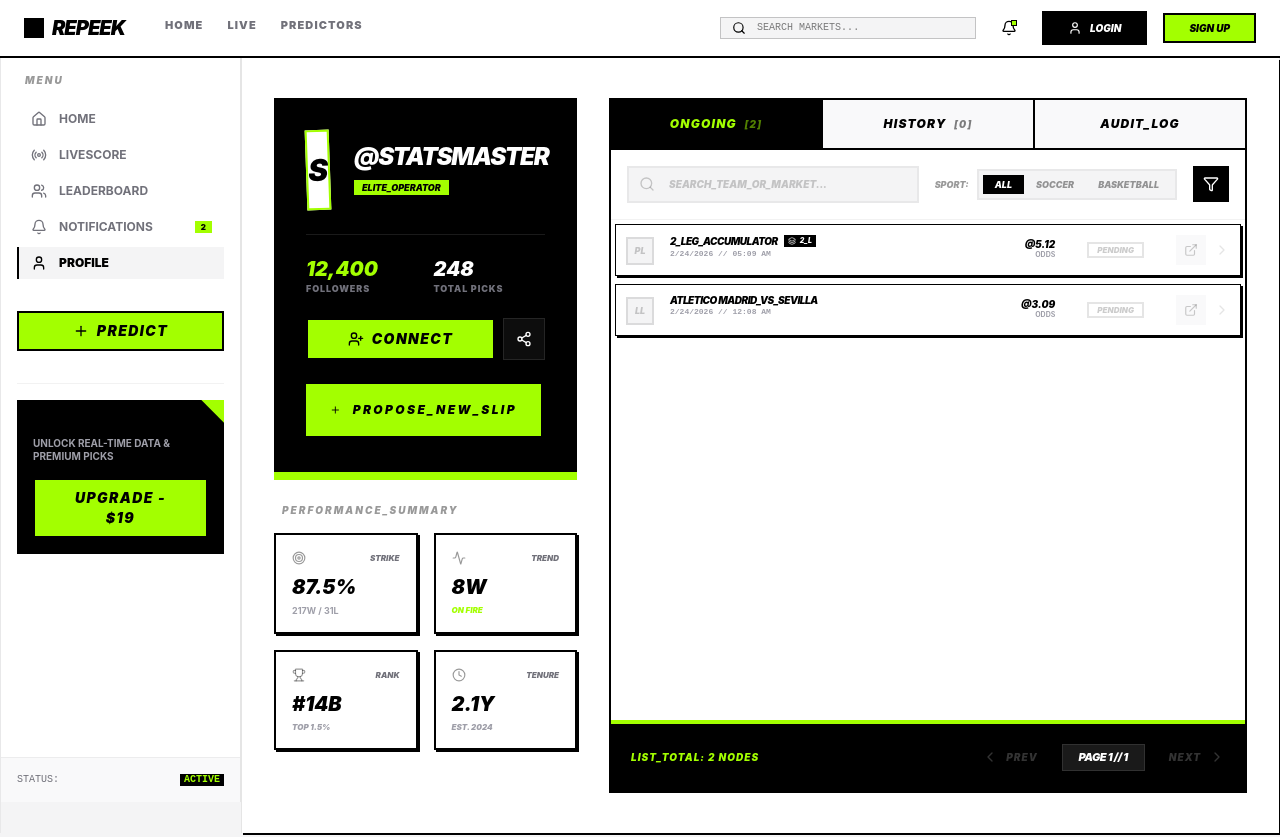
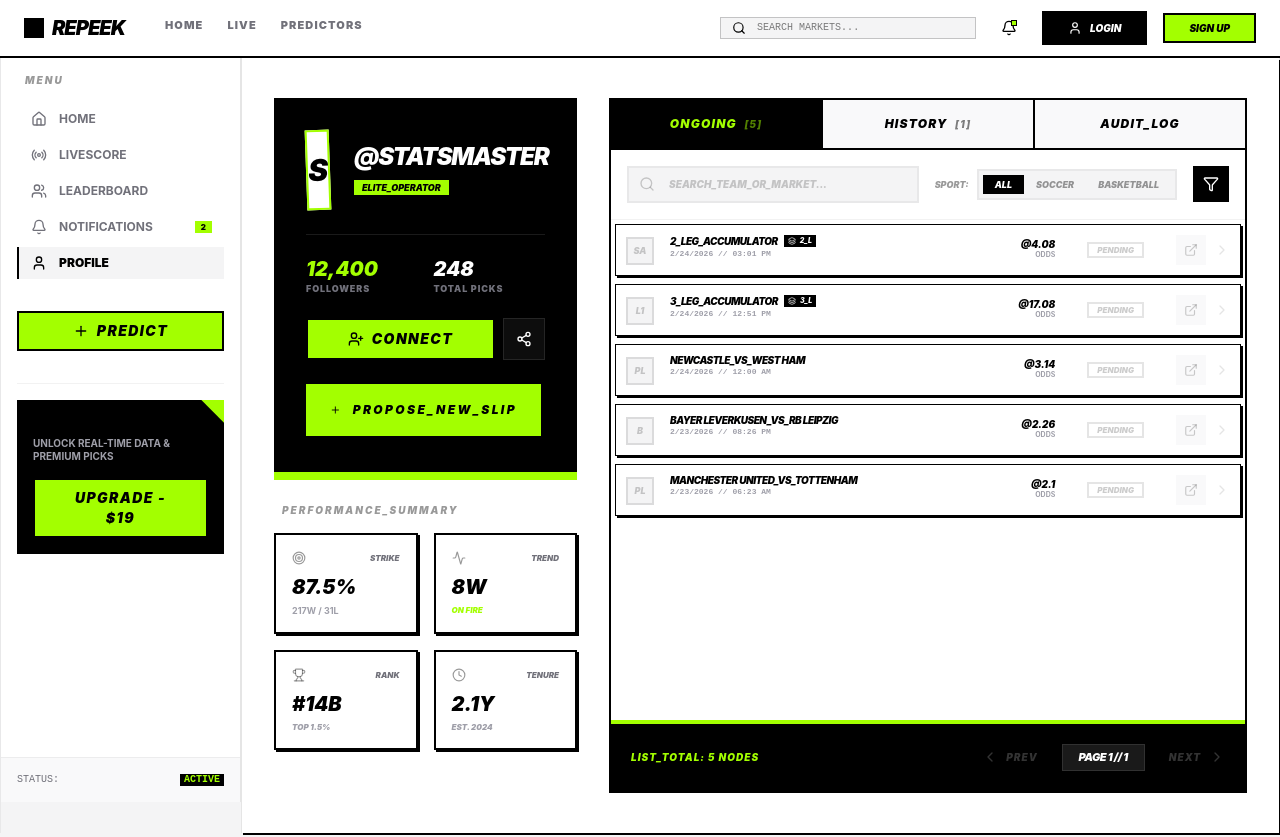
Before and after one commit to tomiwa-a/repeek, a React (Vite) app: page /profile in a window 1280 px wide. Shown: the top 837 px of the page. Built offline with nearby package versions, Linux system fonts and the light colour scheme.

Commit message:
fixed scroll + dummy data

```diff
--- a/src/App.tsx
+++ b/src/App.tsx
@@ -13,6 +13,7 @@ import ForgotPassword from './pages/ForgotPassword'
 import { UIProvider, useUI } from './context/UIContext'
 import SlipBuilder from './components/SlipBuilder'
 import SlipDetail from './components/SlipDetail'
+import ScrollToTop from './components/ScrollToTop'
 import { mockPredictors } from './data/mockPredictors'
 import { mockGames } from './data/mockGames'
 import { generateMockSlips } from './data/mockSlips'
@@ -62,6 +63,7 @@ function AppContent() {
 function App() {
   return (
     <BrowserRouter>
+      <ScrollToTop />
       <UIProvider>
         <AppContent />
       </UIProvider>
--- /dev/null
+++ b/src/components/ScrollToTop.tsx
@@ -0,0 +1,12 @@
+import { useEffect } from 'react'
+import { useLocation } from 'react-router-dom'
+
+export default function ScrollToTop() {
+  const { pathname } = useLocation()
+
+  useEffect(() => {
+    window.scrollTo(0, 0)
+  }, [pathname])
+
+  return null
+}
--- a/src/components/SlipDetail.tsx
+++ b/src/components/SlipDetail.tsx
@@ -8,14 +8,27 @@ interface SlipDetailProps {
   slip: Slip | null
 }
 
-export default function SlipDetail({ isOpen, onClose, slip }: SlipDetailProps) {
+export default function SlipDetail({ isOpen, onClose, slip: rawSlip }: SlipDetailProps) {
   const [expandedLegs, setExpandedLegs] = useState<Record<string, boolean>>({})
 
   const toggleLeg = (id: string) => {
     setExpandedLegs(prev => ({ ...prev, [id]: !prev[id] }))
   }
 
-  if (!isOpen || !slip) return null
+  if (!isOpen || !rawSlip) return null
+
+  // Normalization Layer: Handle both Slip and PredictionEquivalent
+  const slip: Slip = (rawSlip as any).legs ? (rawSlip as Slip) : {
+    id: (rawSlip as any).slipId || rawSlip.id,
+    title: (rawSlip as any).pickLabel || 'PREDICTION_PROTOCOL',
+    predictor: (rawSlip as any).predictor,
+    legs: [rawSlip as any], // The prediction itself acts as the single leg
+    totalOdds: (rawSlip as any).odds || 0,
+    status: (rawSlip as any).status || 'pending',
+    isPremium: (rawSlip as any).isPremium || false,
+    timestamp: (rawSlip as any).timestamp || new Date(),
+    price: (rawSlip as any).isPremium ? 2.50 : 0
+  }
 
   const isWon = slip.status === 'won'
   const isLost = slip.status === 'lost'
--- a/src/data/mockSlips.ts
+++ b/src/data/mockSlips.ts
@@ -38,14 +38,21 @@ export function generateMockSlips(predictors: Predictor[], games: Game[]): Slip[
     { type: 'btts-no' as const, label: 'BTTS - No' }
   ]
 
-  // Generate 20 slips
-  for (let i = 0; i < 20; i++) {
-    const predictor = predictors[Math.floor(Math.random() * predictors.length)]
+  // Generate 30 slips
+  for (let i = 0; i < 30; i++) {
+    // For the first 3 slips, force them to be 'pending' for the first predictor
+    const forcePending = i < 3
+    const predictor = forcePending ? predictors[0] : predictors[Math.floor(Math.random() * predictors.length)]
     const numLegs = Math.floor(Math.random() * 3) + 1 // 1-3 legs per slip
     const slipLegs: Leg[] = []
 
     for (let j = 0; j < numLegs; j++) {
-      const game = games[Math.floor(Math.random() * games.length)]
+      // If forcing pending, pick an upcoming game (id starts with 'u')
+      const upcomingGames = games.filter(g => !g.isLive)
+      const game = forcePending
+        ? upcomingGames[Math.floor(Math.random() * upcomingGames.length)]
+        : games[Math.floor(Math.random() * games.length)]
+
       const pick = pickTypes[Math.floor(Math.random() * pickTypes.length)]
 
       slipLegs.push({
@@ -55,16 +62,18 @@ export function generateMockSlips(predictors: Predictor[], games: Game[]): Slip[
         pickLabel: pick.label,
         odds: Number((Math.random() * 2 + 1.2).toFixed(2)),
         confidence: ['low', 'medium', 'high'][Math.floor(Math.random() * 3)] as any,
-        status: game.isLive ? (Math.random() > 0.5 ? 'won' : 'lost') : 'pending',
-        analysis: 'TECHNICAL_ANALYSIS_PROTOCOL_ACTIVE: Leg matches historical form patterns.',
+        status: forcePending ? 'pending' : (game.isLive ? (Math.random() > 0.5 ? 'won' : 'lost') : 'pending'),
+        analysis: 'TECHNICAL_ANALYSIS_PROTOCOL_ACTIVE: Market inefficiency detected in pricing models.',
         likes: Math.floor(Math.random() * 150),
         comments: Math.floor(Math.random() * 40)
       })
     }
 
     const totalOdds = slipLegs.reduce((acc, leg) => acc * leg.odds, 1)
-    const overallStatus = slipLegs.every(l => l.status === 'won') ? 'won' :
-                         slipLegs.some(l => l.status === 'lost') ? 'lost' : 'pending'
+    const overallStatus = forcePending ? 'pending' : (
+      slipLegs.every(l => l.status === 'won') ? 'won' :
+      slipLegs.some(l => l.status === 'lost') ? 'lost' : 'pending'
+    )
 
     slips.push({
       id: `slip-${i}`,
```
Also changed, not shown: 5 other files (tests, documents, lock files or other folders).
